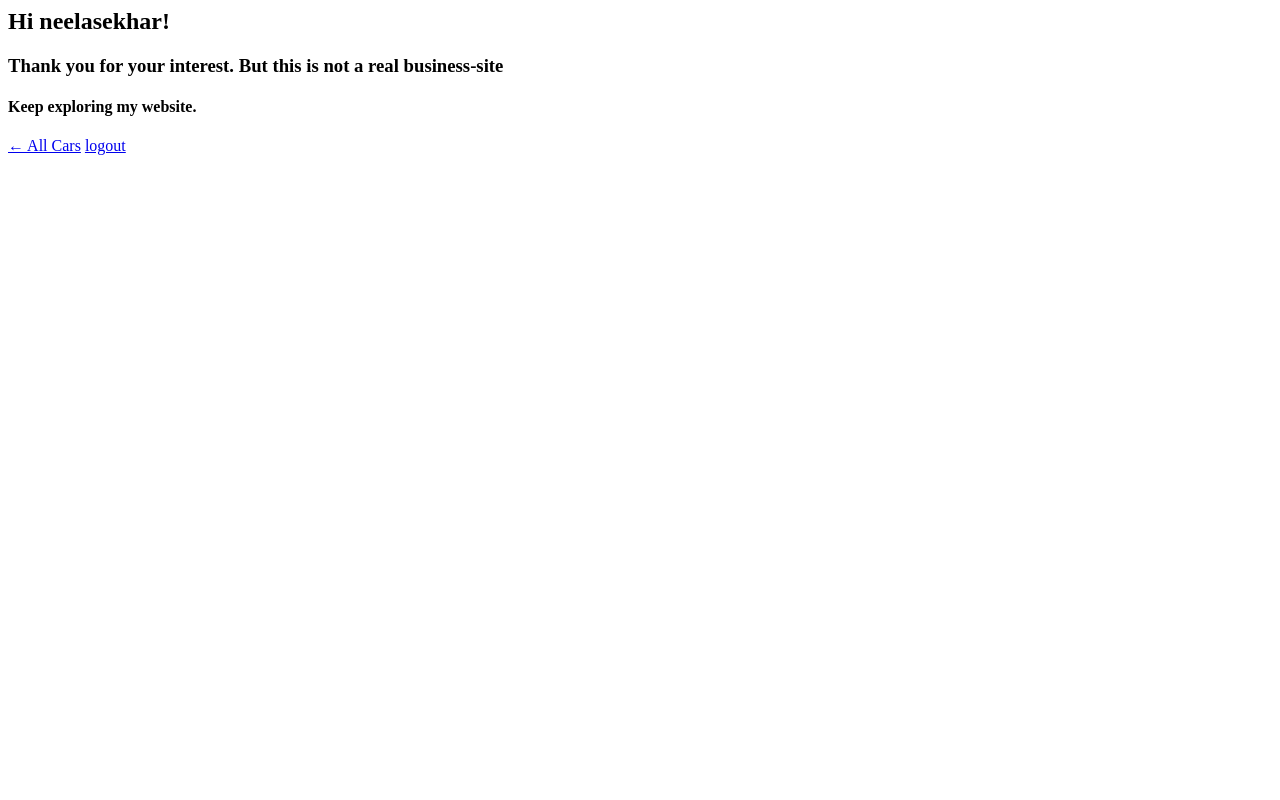
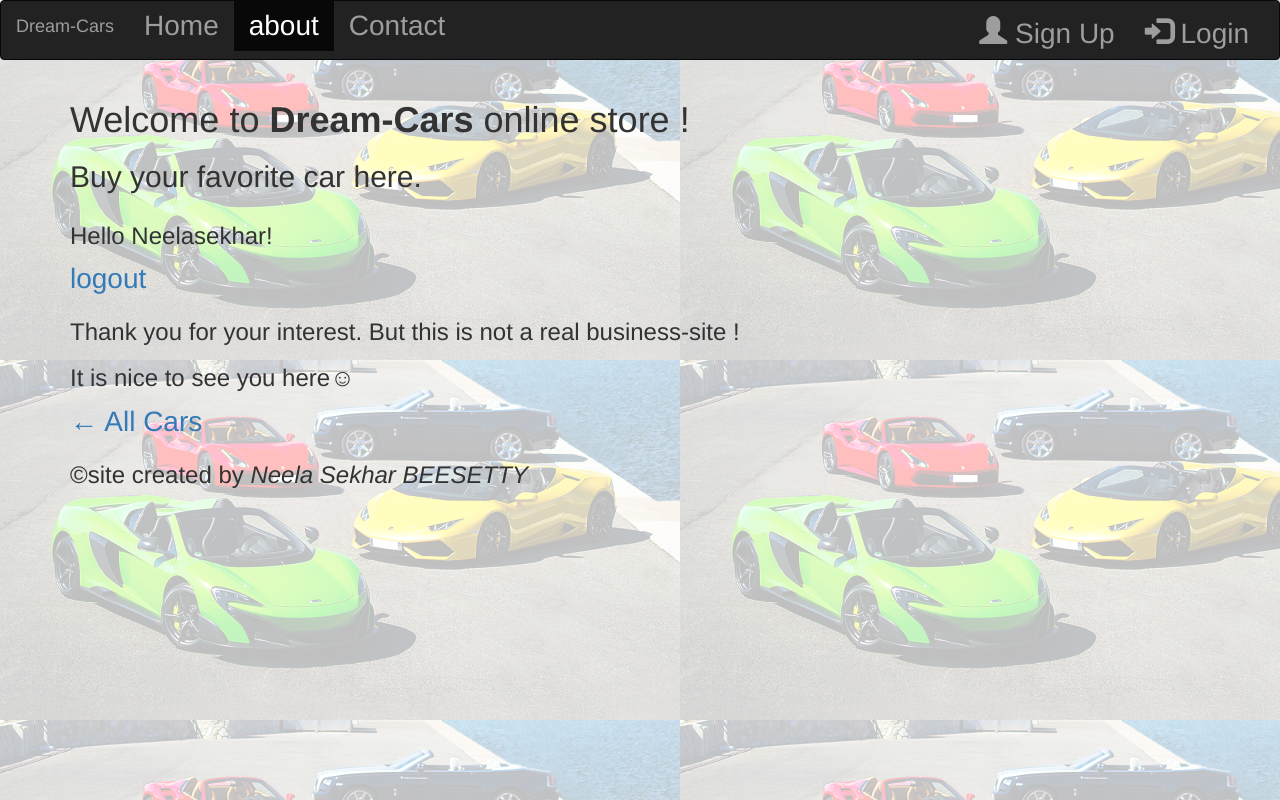
Before and after one commit to Neela-Beesetty/firstdjango, a Django app: page /buy/ in a window 1280 px wide. Run offline with Django 3.2, Linux system fonts and the light colour scheme; a user stored in the database is signed in; some libraries are stand-ins or nearby versions.

Commit message:
buy page layout fixed

```diff
--- a/firstdjango/static/main.css
+++ b/firstdjango/static/main.css
@@ -3,7 +3,8 @@ body{
   background-image:url('sport-cars.png');
 }
 
-h1, {
+h1 {
+    font: times;
     font-size: 2.5em;
     color: ;
 }
--- a/firstdjango/templates/base.html
+++ b/firstdjango/templates/base.html
@@ -17,8 +17,10 @@
 
       <header>
         {% if user.is_authenticated %}
-    <h3>  Hello {{ user.username }}!</h3>
-      <a href="{% url 'logout' %}">logout</a>
+    <h3>  Hello {{ user.username|capfirst }}!</h3>
+
+    </p> <a href="{% url 'logout' %}">logout</a>
+
     {% else %}
       <a href="{% url 'login' %}">login to buy!</a>
 {% endif %}
@@ -28,6 +30,7 @@
       {% endblock content %}
 
       <script src="https://maxcdn.bootstrapcdn.com/bootstrap/3.3.7/css/bootstrap.min.css"></script>
+      <!--<link rel="stylesheet" href="{% static 'main.css' %}"> -->
 
       <script src="{% static 'main.js' %}">  </script>
 
--- a/firstdjango/templates/inventory/buy.html
+++ b/firstdjango/templates/inventory/buy.html
@@ -1,11 +1,14 @@
+{% extends "base.html" %}
+
+
+{% block content %}
 
 {% if user.is_authenticated %}
-  <h2>Hi {{ user.username }}! </h2>
-  <h3>Thank you for your interest. But this is not a real business-site</h3>
-  <h4>Keep exploring my website.</h4>
+  <h3>Thank you for your interest. But this is not a real business-site !</h3>
+  <h3>It is nice to see you here<strong>&#9786; </strong></h3>
   <a href="{% url 'index' %}"> &larr; All Cars</a>
-
-  <a href="{% url 'logout' %}">logout</a>
+  <br>
 {% else %}
 <a href="{% url 'login' %}">login to buy!</a>
 {% endif %}
+{% endblock %}
--- a/firstdjango/templates/inventory/navbar-collapsable.html
+++ b/firstdjango/templates/inventory/navbar-collapsable.html
@@ -45,7 +45,7 @@
 </nav>
 
 <div class="container">
-  <h1>Welcome to <em> <strong>Dream-Cars</strong>  </em> online store !</h1>
+  <h1>Welcome to <strong>Dream-Cars</strong> online store !</h1>
   <h2> Buy your favorite car here.</h2>
 </div>
 
--- a/firstdjango/urls.py
+++ b/firstdjango/urls.py
@@ -28,7 +28,6 @@ urlpatterns = [
     url(r'^contact/', views.contact, name='contact'),
     url(r'^item/(?P<id>\d+)/', views.item_detail, name='item_detail'),
     url(r'^admin/', include(admin.site.urls)),
-    url(r'^accounts/', include('registration.backends.simple.urls')),
     url(r'^signup/$', views.signup, name='signup'),
     url(r'^login/$', auth_views.login, name='login'),
     url(r'^logout/$', auth_views.logout, {'next_page': '/'}, name='logout'),
```
Also changed, not shown: db.sqlite3.
